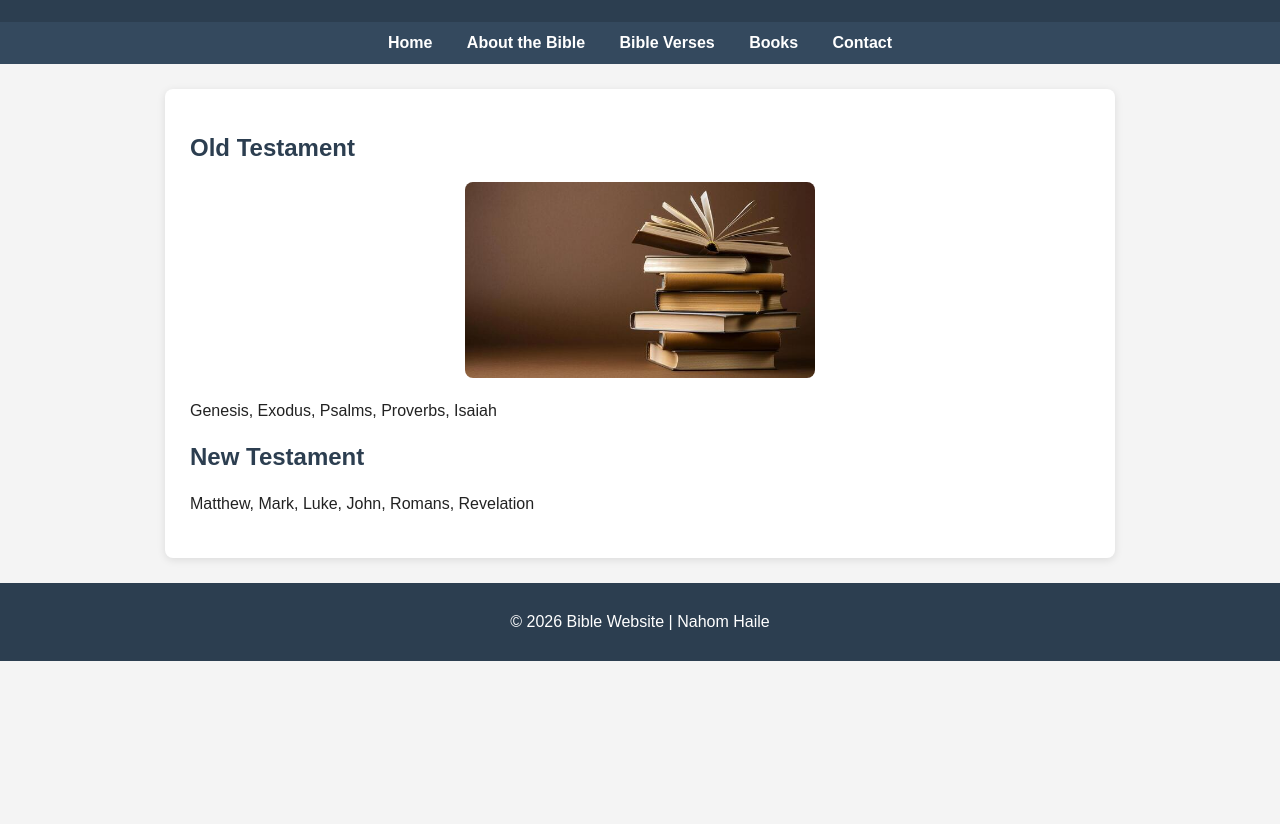
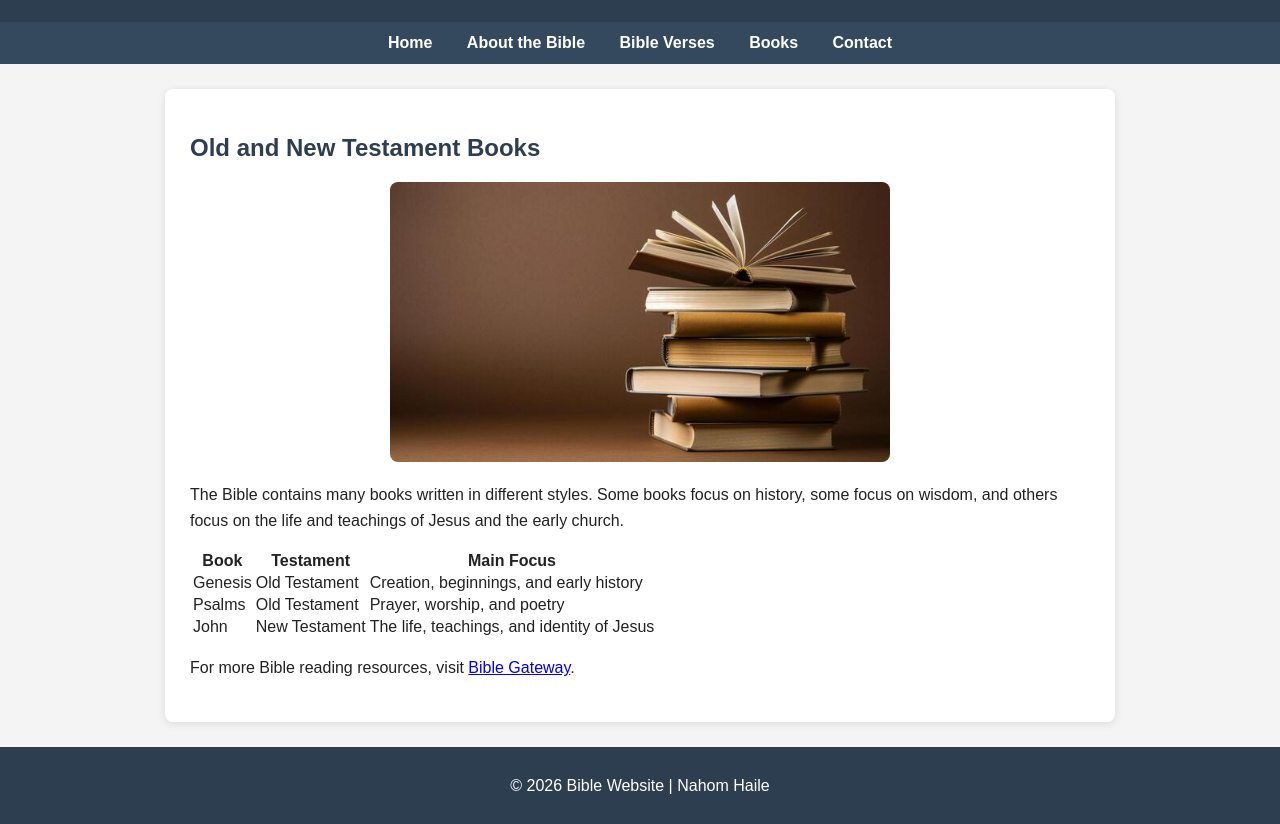
Before and after one commit to Nahomhai/Bible, a plain HTML site: page books.html in a window 1280 px wide. Shown: the part 65-889 px from the top of the page. Before the commit the page ends 800 px from the top, so only its background shows below. Drawn offline with Linux system fonts and the light colour scheme.

Commit message:
Update books.html

```diff
--- a/books.html
+++ b/books.html
@@ -2,12 +2,13 @@
 <html lang="en">
 <head>
     <meta charset="UTF-8">
+    <meta name="viewport" content="width=device-width, initial-scale=1.0">
+    <meta name="description" content="A simple overview of selected Old Testament and New Testament books.">
+    <meta name="keywords" content="Bible books, Old Testament, New Testament">
     <title>Books of the Bible</title>
     <link rel="stylesheet" href="style.css">
 </head>
-
 <body>
-
 <header>
     <h1>Books of the Bible</h1>
 </header>
@@ -21,22 +22,45 @@
 </nav>
 
 <main>
+    <h2>Old and New Testament Books</h2>
+    <img src="book.jpg" alt="Stack of books" width="500">
 
-    <h2>Old Testament</h2>
+    <p>
+        The Bible contains many books written in different styles. Some books focus on history, some focus on wisdom,
+        and others focus on the life and teachings of Jesus and the early church.
+    </p>
 
-    <img src="book.jpg" alt="Bible books" width="350">
+    <table>
+        <tr>
+            <th>Book</th>
+            <th>Testament</th>
+            <th>Main Focus</th>
+        </tr>
+        <tr>
+            <td>Genesis</td>
+            <td>Old Testament</td>
+            <td>Creation, beginnings, and early history</td>
+        </tr>
+        <tr>
+            <td>Psalms</td>
+            <td>Old Testament</td>
+            <td>Prayer, worship, and poetry</td>
+        </tr>
+        <tr>
+            <td>John</td>
+            <td>New Testament</td>
+            <td>The life, teachings, and identity of Jesus</td>
+        </tr>
+    </table>
 
-    <p>Genesis, Exodus, Psalms, Proverbs, Isaiah</p>
-
-    <h2>New Testament</h2>
-
-    <p>Matthew, Mark, Luke, John, Romans, Revelation</p>
-
+    <p>
+        For more Bible reading resources, visit
+        <a href="https://www.biblegateway.com" target="_blank" rel="noopener">Bible Gateway</a>.
+    </p>
 </main>
 
 <footer>
     <p>&copy; 2026 Bible Website | Nahom Haile</p>
 </footer>
-
 </body>
 </html>
```
